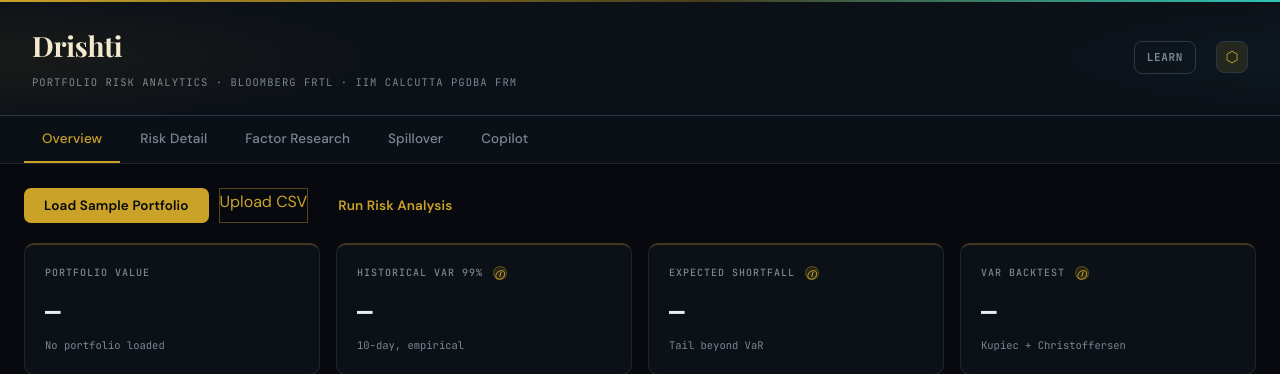
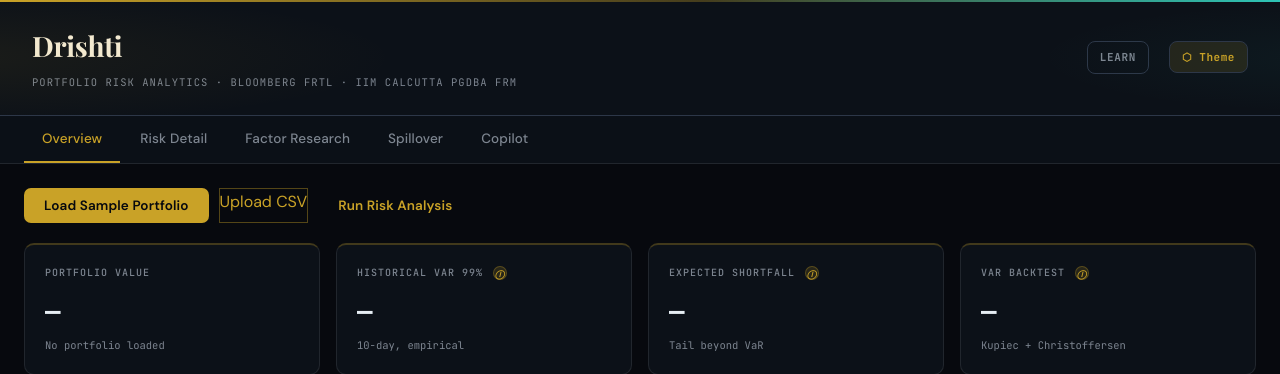
Before and after one commit to ConfusedNeuron/Drishti, a FastAPI app: page / in a window 1280 px wide. Shown: the top 374 px of the page. Run offline with FastAPI, Linux system fonts and the light colour scheme; parts of the project's set-up code (start-up, migrations or seed data) failed here and were passed over; some libraries are stand-ins or nearby versions.

Commit message:
fix(frontend): make theme control discoverable (labeled button)
The bare ⬡ glyph was unrecognizable. Replace with '⬡ Theme' text label
and update #theme-btn CSS from fixed 32x32 square to flex auto-width so
the label fits. Theme.js wiring unchanged.

Co-Authored-By: Claude Sonnet 4.6 <noreply@anthropic.com>

```diff
--- a/src/dashboard/static/css/components.css
+++ b/src/dashboard/static/css/components.css
@@ -231,14 +231,18 @@ button.btn{
 
 /* ── THEME PICKER */
 #theme-btn{
-  width:32px;height:32px;
+  height:32px;
+  padding:0 12px;
   border-radius:8px;
   background:var(--primary-dim);
   border:1px solid var(--line-2);
   color:var(--primary);
-  font-size:15px;
+  font-family:'JetBrains Mono',monospace;
+  font-size:11px;
+  font-weight:600;
+  letter-spacing:.05em;
   cursor:pointer;
-  display:flex;align-items:center;justify-content:center;
+  display:inline-flex;align-items:center;gap:6px;
   transition:.15s;
   flex-shrink:0;
 }
--- a/src/dashboard/templates/base.html
+++ b/src/dashboard/templates/base.html
@@ -25,7 +25,7 @@
     <a href="/learn" class="header-link">Learn</a>
     <div id="regime-badge"></div>
     <div style="position:relative">
-      <button id="theme-btn" onclick="toggleThemePicker(event)" title="Change theme">⬡</button>
+      <button id="theme-btn" onclick="toggleThemePicker(event)" title="Change theme" aria-label="Change theme">⬡ Theme</button>
       <div id="theme-popover" style="display:none;position:absolute;top:38px;right:0;background:var(--surface);border:1px solid var(--line-2);border-radius:12px;padding:14px;width:220px;box-shadow:0 16px 48px rgba(0,0,0,0.6);z-index:100">
         <div class="tp-section-label">Theme</div>
         <div id="tp-presets"></div>
```
